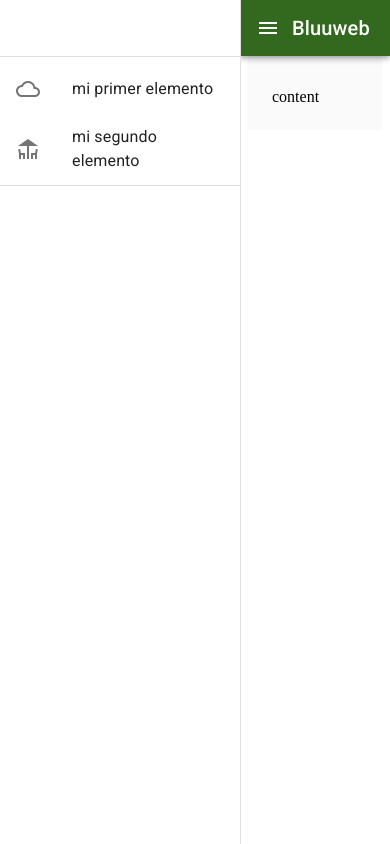
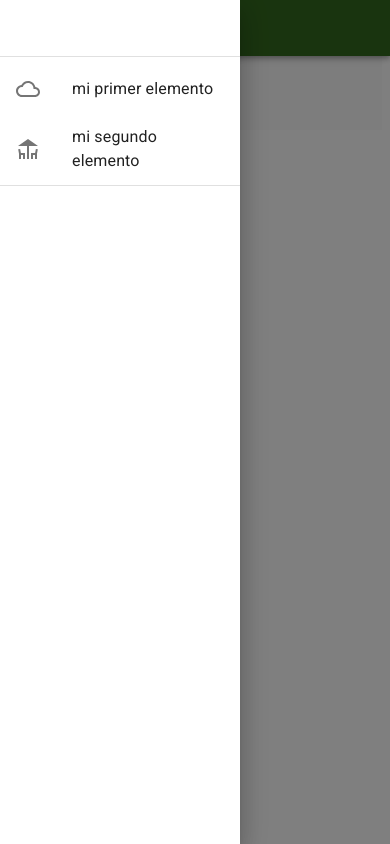
Before and after one commit to Damian-16/Material-Ui-examples, a React (Create React App) app: page / in a window 390 px wide. Both pictures are taken after a click on the button "menu". Built offline with nearby package versions, Linux system fonts and the light colour scheme.

Commit message:
agregado el drawer responsive

```diff
--- a/src/components/Cajon.jsx
+++ b/src/components/Cajon.jsx
@@ -14,14 +14,16 @@ const estilos = makeStyles(theme => ({
     toolbar:theme.mixins.toolbar
 }))
 
-const Cajon = () => {
+const Cajon = (props) => {
     const classes = estilos()
     return (
        <Drawer
        className={classes.drawer}
-       variant="permanent"
+       variant={props.variant}
        classes={{paper:classes.drawerPaper}}
-       anchor="left">
+       anchor="left"
+       open={props.open}
+       onClose={props.onClose? props.onClose:null}>
            <div className={classes.toolbar}></div>
            <Divider/>
            <Listas/>
--- a/src/components/Contenedor.jsx
+++ b/src/components/Contenedor.jsx
@@ -1,5 +1,5 @@
-import { makeStyles } from '@material-ui/core'
-import React from 'react'
+import { Hidden, makeStyles } from '@material-ui/core'
+import React, { useState } from 'react'
 import Cajon from './Cajon'
 import Navbar from './Navbar'
 
@@ -19,15 +19,32 @@ const estilos = makeStyles(theme=>({
 const Contenedor = () => {
 
    const classes = estilos()
-
+  const [abrir, setAbrir] = useState(false)
+  const accionAbrir = ()=>{
+      setAbrir(!abrir)
+  }
     return (
         <div className={classes.root}>
-            <Navbar/>
-            <Cajon/>
+            <Navbar
+            accionAbrir={accionAbrir}/>
+            <Hidden xsDown>
+            <Cajon
+            variant="permanent"
+            open={abrir}
+            />
+            </Hidden>
+            <Hidden smUp>
+            <Cajon
+            variant="temporary"
+            open={abrir}
+            onClose={accionAbrir}
+           />
+            </Hidden>
            <div className={classes.content}>
            <div className={classes.toolbar}>
 
                </div>
+
                content
         </div>
         </div>
--- a/src/components/Navbar.jsx
+++ b/src/components/Navbar.jsx
@@ -11,23 +11,30 @@ const useStyles = makeStyles(theme=>({
     offset:theme.mixins.toolbar, //va a colocar el alto de forma dinamica
     menuButton:{
         marginRight:theme.spacing(2),//8 x2 =16px de espaciado
+        [theme.breakpoints.up('sm')]:{
+          display:'none'
+        }
     },
     title:{
       flexGrow:1
     },
     appBar:{
-      width:`calc(100% - ${240}px)`,
+      // width:`calc(100% - ${240}px)`,
+      // marginLeft:240
+    [theme.breakpoints.up('sm')]:{ // de esta manera se modifica con el punto de quiebre sm
+     width:`calc(100% - ${240}px)`,
       marginLeft:240
+    }
     }
 }) )
 
-const Navbar = () => {
+const Navbar = (props) => {
     const classes = useStyles()
     return (
 
             <AppBar position="fixed" color="primary" className={classes.appBar}>
               <Toolbar>
-                <IconButton edge="start" color="inherit" aria-label="menu">
+                <IconButton edge="start" color="inherit" aria-label="menu" onClick={()=>props.accionAbrir()}>
                   <MenuIcon />
                 </IconButton>
                 <Typography variant="h6">
--- a/src/temaConfig.js
+++ b/src/temaConfig.js
@@ -1,4 +1,9 @@
-import { createMuiTheme } from "@material-ui/core";
+import {
+
+    unstable_createMuiStrictModeTheme as createMuiTheme,
+    darken,
+  } from '@material-ui/core/styles';
+
 import purple from '@material-ui/core/colors/purple'
 import { lightGreen } from "@material-ui/core/colors";
 
```
